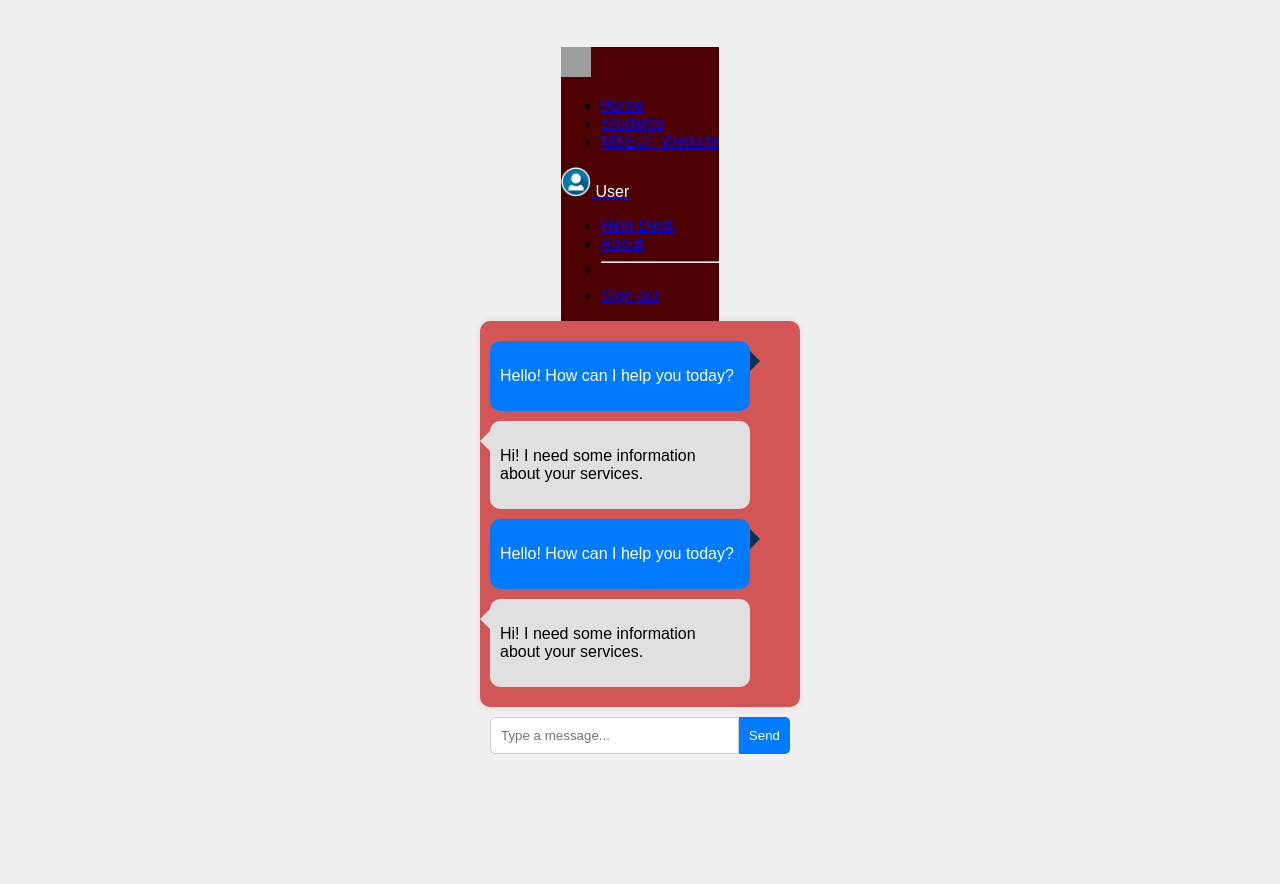
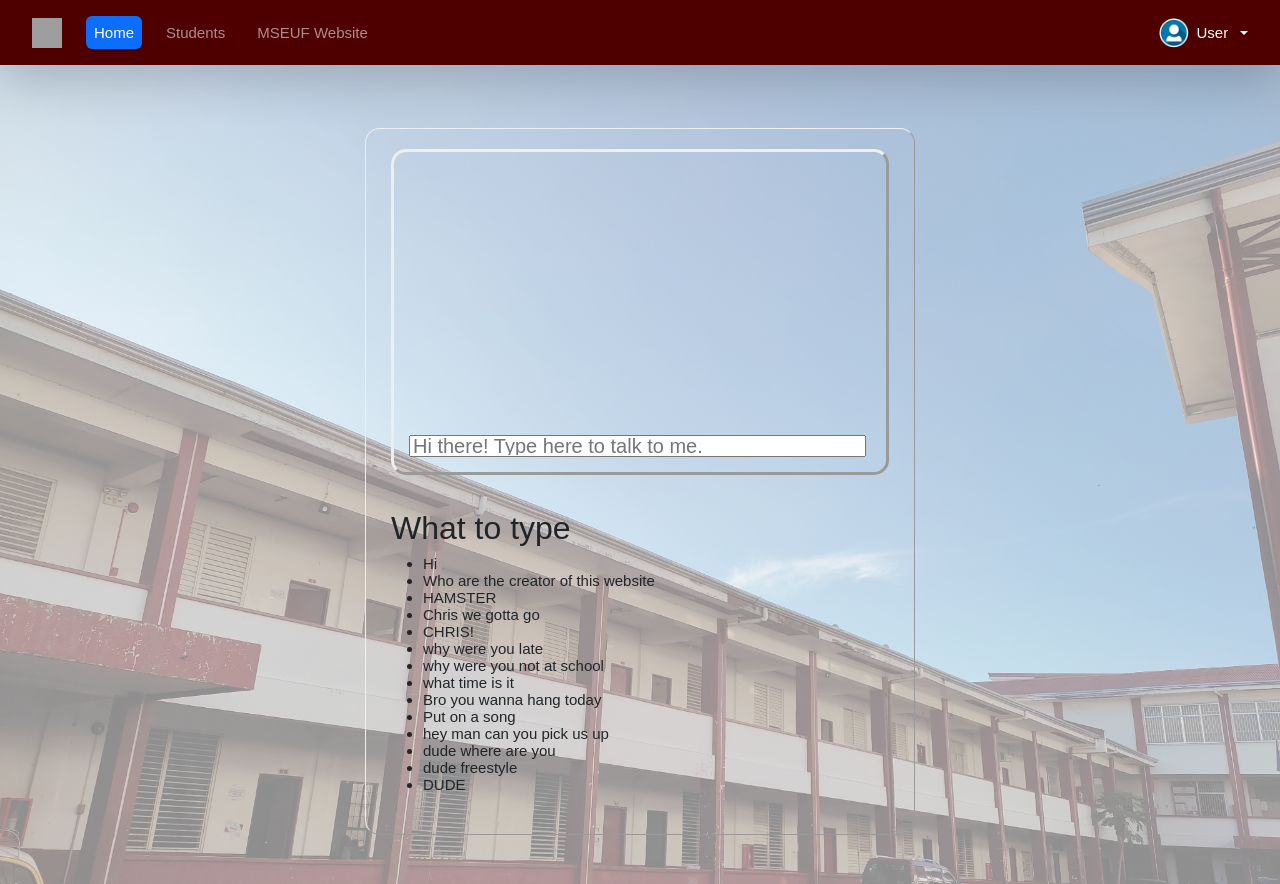
Before and after one commit to csallanm/thesis-patulotworks, a PHP site: page /chatbox.html in a window 1280 px wide. Before the commit the page ends 754 px from the top, so only its background shows below. Run offline with PHP 8.4, Linux system fonts and the light colour scheme; grey boxes are pictures that could not be loaded.

Commit message:
Add files via upload

```diff
--- a/chatbox.html
+++ b/chatbox.html
@@ -3,16 +3,18 @@
 <head>
     <meta charset="UTF-8">
     <meta name="viewport" content="width=device-width, initial-scale=1.0">
-    <title>Clickable Chatbox</title>
+    <title>Clickable Chat Box</title>
+    <link rel="stylesheet" href="css/bootstrap.min.css" />
     <link rel="stylesheet" href="styles.css">
 </head>
 <body>
+
   <nav class="navbar fixed-top navbar-expand navbar-dark shadow-lg p-3" style="background-color: #4e0000;">
     <!-- Navbar content -->
-      <img class="mx-3" src="euC.png" alt="hugenerd" width="30" height="30">
+    <img class="mx-3" src="assets/euC.png" alt="hugenerd" width="30" height="30">
     <ul class="navbar-nav nav-pills mr-auto">
       <li class="nav-item">
-          <a class="nav-link mx-2" href="homepage.html">Home</a>
+        <a class="nav-link active mx-2" href="homepage.html">Home</a>
       </li>
       <li class="nav-item">
         <a class="nav-link mx-2" href="students.html">Students</a>
@@ -27,8 +29,8 @@
           <span class="d-none d-sm-inline mx-2" style="text-decoration: none; color: white;">User</span>
       </a>
       <ul class="dropdown-menu dropdown-menu-end dropdown-menu-dark text-small shadow" aria-labelledby="dropdownMenuButton">
-          <li><a class="dropdown-item" href="helpdesk.html">Help Desk</a></li>
-          <li><a class="dropdown-item" href="#">About</a></li>
+        <li><a class="dropdown-item" href="chatbox.html">Help Desk</a></li>
+        <li><a class="dropdown-item" href="about.html">About</a></li>
         <li>
             <hr class="dropdown-divider">
         </li>
@@ -37,44 +39,42 @@
       </div>
 
   </nav>
-    <div class="chatbox">
-        <div class="chat-bubble user" onclick="showMessage('Hello! this is a registrar website')">
-            <p>Hello! How can I help you today?</p>
+  <div id='bodybox'>
+    <div id='chatboarder'>
+      <p id="chatlog7" class="chatlog">&nbsp;</p>
+      <p id="chatlog6" class="chatlog">&nbsp;</p>
+      <p id="chatlog5" class="chatlog">&nbsp;</p>
+      <p id="chatlog4" class="chatlog">&nbsp;</p>
+      <p id="chatlog3" class="chatlog">&nbsp;</p>
+      <p id="chatlog2" class="chatlog">&nbsp;</p>
+      <p id="chatlog1" class="chatlog">&nbsp;</p>
+      <input type="text" name="chat" id="chatbox" placeholder= "Hi there! Type here to talk to me." >
     </div>
-        <div class="chat-bubble bot" onclick="showMessage('Hi! I need some information about your services.')">
-            <p>Hi! I need some information about your services.</p>
+    <br>
+    <br>
+    <h2>What to type</h2>
+     <ul style="list-style-type:disc">
+      <li>Hi</li>
+      <li>Who are the creator of this website</li>
+
+      <li>HAMSTER</li>
+      <li>Chris we gotta go</li>
+      <li>CHRIS!</li>
+      <li>why were you late</li>
+      <li>why were you not at school</li>
+      <li>what time is it</li>
+      <li>Bro you wanna hang today</li>
+      <li>Put on a song</li>
+      <li>hey man can you pick us up</li>
+      <li>dude where are you</li>
+      <li>dude freestyle</li>
+      <li>DUDE</li>
+
+
+  </div>  <br>
+    <br>
+
   </div>
-        <div class="chat-bubble user" onclick="showMessage('Hello! this is a registrar website')">
-            <p>Hello! How can I help you today?</p>
-        </div>
-        <div class="chat-bubble bot" onclick="showMessage('Hi! I need some information about your services.')">
-            <p>Hi! I need some information about your services.</p>
-        </div>
-    </div>
-    <div class="input-box">
-        <input type="text" id="userInput" placeholder="Type a message...">
-        <button onclick="sendMessage()">Send</button>
-    </div>
-
-    <script>
-        function showMessage(message) {
-            alert(message);
-        }
-
-        function sendMessage() {
-            const input = document.getElementById('userInput');
-            const message = input.value;
-            if (message.trim() !== '') {
-                const chatbox = document.querySelector('.chatbox');
-                const userBubble = document.createElement('div');
-                userBubble.className = 'chat-bubble user';
-                userBubble.onclick = () => showMessage(message);
-                userBubble.innerHTML = `<p>${message}</p>`;
-                chatbox.appendChild(userBubble);
-                input.value = '';
-                chatbox.scrollTop = chatbox.scrollHeight;
-            }
-        }
-    </script>
+    <script src="script.js"></script>
 </body>
 </html>
--- /dev/null
+++ b/script.js
@@ -0,0 +1,139 @@
+//links
+//http://eloquentjavascript.net/09_regexp.html
+//https://developer.mozilla.org/en-US/docs/Web/JavaScript/Guide/Regular_Expressions
+
+
+var messages = [], //array that hold the record of each string in chat
+  lastUserMessage = "", //keeps track of the most recent input string from the user
+  botMessage = "", //var keeps track of what the chatbot is going to say
+  botName = 'Chat bot' //name of the chatbot
+
+//edit this function to change what the chatbot says
+function chatbotResponse() {
+  botMessage = " You're chat are not in database"; //the default message
+
+  if (lastUserMessage === 'Hi') {
+    botMessage = 'What What may i help you';
+  }
+
+  if (lastUserMessage === 'Who are the creator of this website') {
+    botMessage = 'The programmers are Mr Meliton and Mr Patulot' ;
+  }
+  if (lastUserMessage === 'How the system it works?') {
+    botMessage = 'Well, the hegemony of our culture is rooted in deep seated hatred towards the black community. Jail systems are run privately which is part of the corruption of our prison system in America. Also, we have a broken justice system.';
+  }
+
+  if (lastUserMessage === 'HAMSTER') {
+    botMessage = 'HAAAAMSTAAAAA!';
+  }
+
+  if (lastUserMessage === 'Chris we gotta go') {
+    botMessage = '.........';
+  }
+    if (lastUserMessage === 'CHRIS!') {
+    botMessage = 'Wait what are we doing';
+  }
+  if (lastUserMessage === 'why were you late') {
+    botMessage = 'My mom was trippin on some shit';
+  }
+
+  if (lastUserMessage === 'Why were you not at school') {
+    botMessage = 'Eh, did not feel like goin';
+  }
+    if (lastUserMessage === 'what time is it') {
+    botMessage = 'ITS MACARONI TIME';
+  }
+
+    if (lastUserMessage === 'Bro you wanna hang today') {
+    botMessage = 'YEEEEE HAUMIE';
+  }
+
+
+    if (lastUserMessage === 'Put on a song') {
+    botMessage = 'PUT ON SOME JUICE!';
+  }
+
+  if (lastUserMessage === 'hey man can you pick us up') {
+    botMessage = 'of course bro';
+  }
+
+   if (lastUserMessage === 'dude where are you') {
+    botMessage = 'dude I dont know';
+  }
+
+
+  if (lastUserMessage === 'dude freestyle') {
+    botMessage = 'boom bomadad boom bodadad aummmmmm usuag lalalalalalla yeyeyeyeeeee boom bomadad boom bodadad aummmmmm usuag lalalalalalla yeyeyeyeeeee boom bomadad boom bodadad aummmmmm usuag lalalalalalla yeyeyeyeeeee';
+  }
+
+    if (lastUserMessage === 'DUDE') {
+    botMessage = 'DUDE DUDE!!!!!';
+  }
+
+
+
+
+
+
+
+
+
+
+}
+
+//
+//this runs each time enter is pressed.
+//It controls the overall input and output
+function newEntry() {
+  //if the message from the user isn't empty then run
+  if (document.getElementById("chatbox").value != "") {
+    //pulls the value from the chatbox ands sets it to lastUserMessage
+    lastUserMessage = document.getElementById("chatbox").value;
+    //sets the chat box to be clear
+    document.getElementById("chatbox").value = "";
+    document.getElementById("chatbox").placeholder = "";
+    //adds the value of the chatbox to the message array
+    messages.push(lastUserMessage);
+    //takes the return value from chatbotResponse() and outputs it
+    chatbotResponse()
+      //add the chatbot's name and message to the array messages
+    messages.push("<b>" + botName + ":</b> " + botMessage)
+      // says the message using the text to speech function written below
+    Speech(botMessage);
+    //outputs the last few messages to html
+    for (var i = 1; i < 20; i++) {
+      if (messages[messages.length - i])
+        document.getElementById("chatlog" + i).innerHTML = messages[messages.length - i];
+    }
+  }
+}
+
+//text to Speech
+//https://developers.google.com/web/updates/2014/01/Web-apps-that-talk-Introduction-to-the-Speech-Synthesis-API
+function Speech(say) {
+  if ('speechSynthesis' in window) {
+    var utterance = new SpeechSynthesisUtterance(say);
+    //utterance.volume = 1; // 0 to 1
+    //utterance.rate = 1; // 0.1 to 10
+    //utterance.pitch = 1; //0 to 2
+    //utterance.text = 'Hello World';
+    //utterance.lang = 'en-US';
+    speechSynthesis.speak(utterance);
+  }
+}
+
+//runs the keypress() function when a key is pressed
+document.onkeypress = keyPress;
+//if the key pressed is 'enter' runs the function newEntry()
+function keyPress(e) {
+  var x = e || window.event;
+  var key = (x.keyCode || x.which);
+  if (key == 13 || key == 3) {
+    //runs this function when enter is pressed
+    newEntry();
+  }
+  if (key == 38){
+    console.log('hi')
+    //document.getElementById("chatbox").value = lastUserMessage;
+  }
+}
--- a/styles.css
+++ b/styles.css
@@ -1,91 +1,56 @@
 body {
-    font-family: Arial, sans-serif;
-    display: flex;
-    flex-direction: column;
-    justify-content: center;
-    align-items: center;
-    height: 100vh;
-    background-color: #f0f0f0;
-    margin: 0;
-}
+    font: 15px arial, sans-serif;
+    background-image: url("assets/bg1.png");
+    background-size: 100% 115%;
+    padding-top: 10%;
+    padding-bottom: 15px;
+  }
+  #message-bot-message{
+    text-align: center;
+  }
+  #bodybox {
+    position: relative;
+    margin: auto;
+    max-width: 550px;
+    font: 15px arial, sans-serif;
+    background-color: rgba(255, 255, 255, 0);
+    border-style: outset;
+    border-width: 1px;
+    padding-top: 20px;
+    padding-bottom: 25px;
+    padding-right: 25px;
+    padding-left: 25px;
+    box-shadow: 5px 5px 5px rgba(128, 128, 128, 0);
+    border-radius: 15px;
 
-.chatbox {
-    width: 300px;
-    max-width: 100%;
-    background: #d35656;
-    border-radius: 10px;
-    box-shadow: 0 0 10px rgba(0, 0, 0, 0.1);
-    padding: 10px;
-    overflow-y: auto;
-    scrollbar-width: none;
-    max-height: 60vh;
-}
+  }
 
-.chat-bubble {
-    padding: 10px;
-    margin: 10px 0;
-    border-radius: 10px;
-    position: relative;
-    max-width: 80%;
-    cursor: pointer;
-}
+  #chatboarder {
+    border-style: outset;
+    padding-top: 10px;
+    padding-bottom: 15px;
+    padding-right: 20px;
+    padding-left: 15px;
+    border-radius: 15px;
+  }
 
-.chat-bubble.user {
-    background-color: #007bff;
-    color: #fff;
-    align-self: flex-end;
-}
+  .chatlog {
+     font: 20px arial, sans-serif;
+  }
 
-.chat-bubble.bot {
-    background-color: #e0e0e0;
-    color: #000;
-    align-self: flex-start;
-}
+  #chatbox {
+    font: 20px arial, sans-serif;
+    height: 22px;
+    width: 100%;
+    box-shadow: rgba(245, 0, 0, 0);
 
-.chat-bubble::after {
-    content: '';
-    position: absolute;
-    border-style: solid;
-}
+  }
 
-.chat-bubble.user::after {
-    border-width: 10px 0 10px 10px;
-    border-color: transparent transparent transparent #0d2f53;
-    top: 10px;
-    right: -10px;
-}
+  h1 {
+    margin: auto;
+  }
 
-.chat-bubble.bot::after {
-    border-width: 10px 10px 10px 0;
-    border-color: transparent #e0e0e0 transparent transparent;
-    top: 10px;
-    left: -10px;
-}
-
-.input-box {
-    display: flex;
-    width: 300px;
-    max-width: 100%;
-    margin-top: 10px;
-}
-
-input[type="text"] {
-    flex: 1;
-    padding: 10px;
-    border: 1px solid #ccc;
-    border-radius: 5px 0 0 5px;
-    outline: none;
-}
-
-button {
-    padding: 10px;
-    border: none;
-    background-color: #007bff;
-    color: #fff;
-    border-radius: 0 5px 5px 0;
-    cursor: pointer;
-}
-
-button:hover {
-    background-color: #0056b3;
-}
+  pre {
+    background-color: #f0f0f000;
+    margin-left: 20px;
+  }
```
Lines whose indentation alone changed are shown as unchanged.
